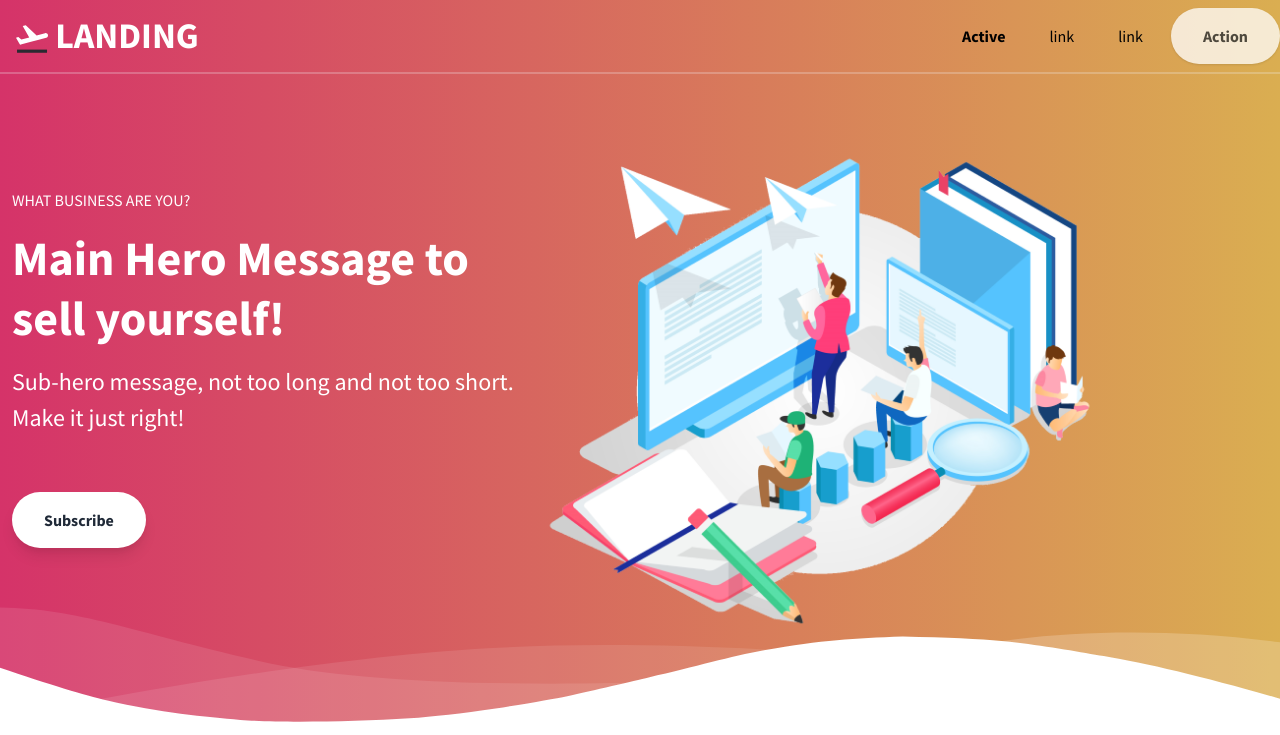
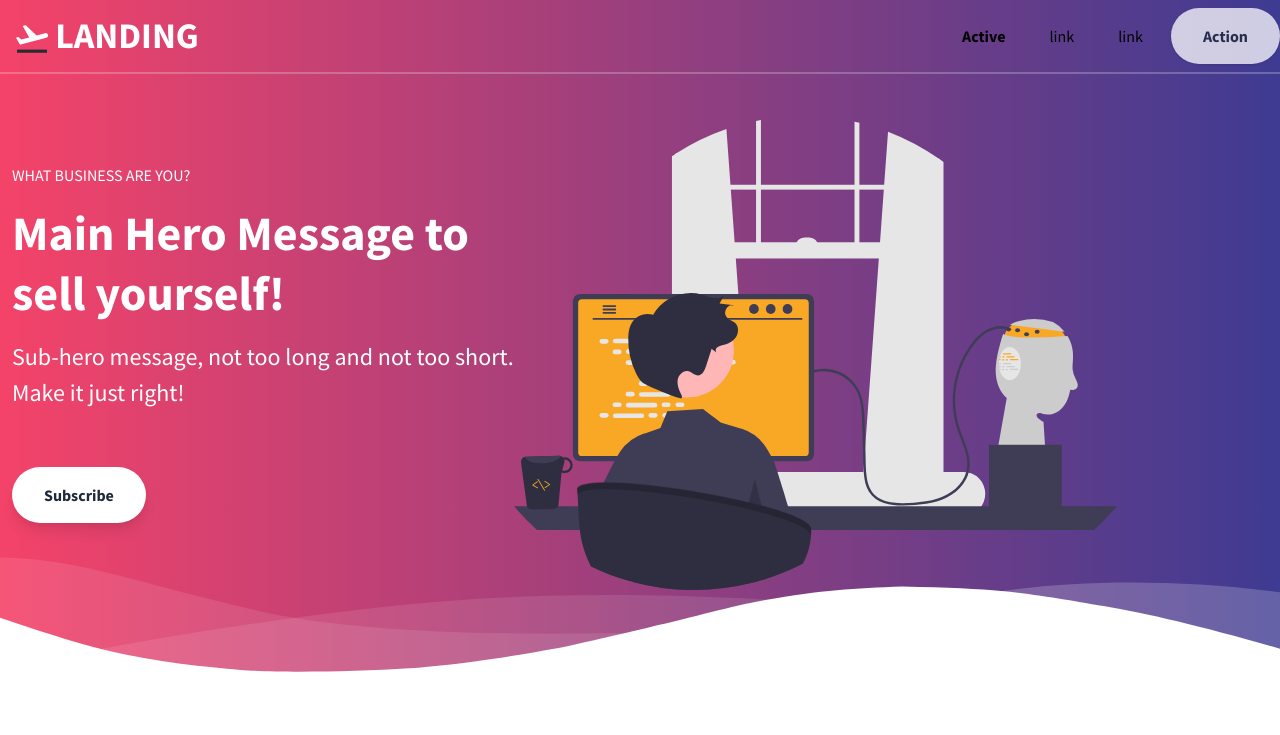
Before and after one commit to abhimanyus1997/myPortfolio, a plain HTML site: page index.html in a window 1280 px wide. Shown: the top 735 px of the page. Drawn offline with nearby package versions, Linux system fonts and the light colour scheme.

Commit message:
Added SVG and background

```diff
--- a/index.html
+++ b/index.html
@@ -16,7 +16,7 @@
     <!-- Define your gradient here - use online tools to find a gradient matching your branding-->
     <style>
       .gradient {
-        background: linear-gradient(90deg, #d53369 0%, #daae51 100%);
+        background: linear-gradient(90deg, #f44369 0%, #3e3b92 100%);
       }
     </style>
   </head>
@@ -85,7 +85,7 @@
         </div>
         <!--Right Col-->
         <div class="w-full md:w-3/5 py-6 text-center">
-          <img class="w-full md:w-4/5 z-50" src="hero.png" />
+          <img class="w-6 md:w-4/5 z-50" src="undraw_robo.svg" />
         </div>
       </div>
     </div>
```
Also changed, not shown: undraw_robo.svg (added).
